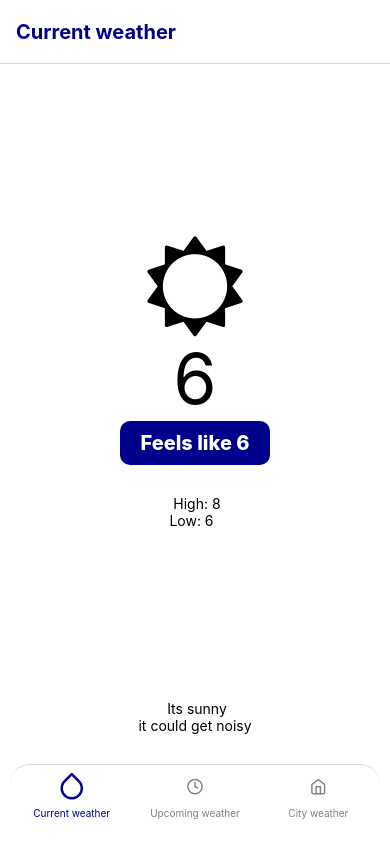
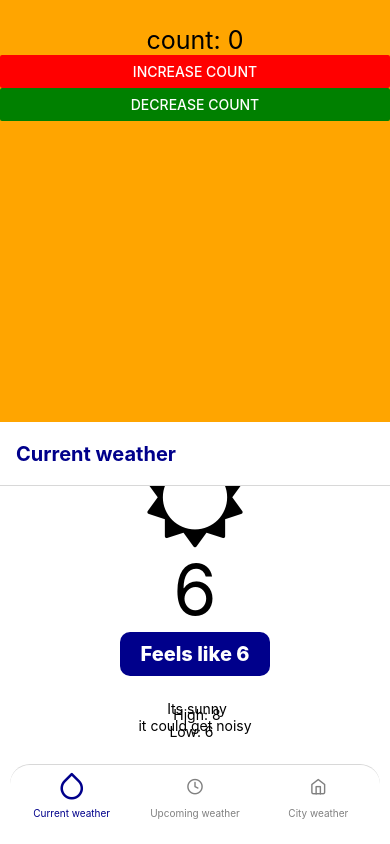
Before and after one commit to Trevor-143/React-Native-Weather-App, a React Native app: screen / in a window 390 px wide. Built offline with nearby package versions, Linux system fonts and the light colour scheme.

Commit message:
using state (3:14)

```diff
--- a/App.js
+++ b/App.js
@@ -1,11 +1,13 @@
 import React from "react";
 import { NavigationContainer } from "@react-navigation/native";
 import Tabs from "./src/components/Tabs";
+import Counter from "./src/demo/counter";
 
 
 export default function App() {
   return(
     <NavigationContainer>
+      <Counter />
       <Tabs />
     </NavigationContainer>
   )
--- /dev/null
+++ b/src/demo/Counter.jsx
@@ -0,0 +1,25 @@
+import react from "react";
+import { View, Text, Button, StyleSheet } from "react-native";
+
+export default function Counter() {
+    let count = 0
+ return (
+    <View style={styles.container} >
+        <Text style={styles.title} >{`count: ${count}`}</Text>
+        <Button color={'red'} title={'increase count'} onPress={() => {count++, console.log(count)}} />
+        <Button color={'green'} title={'decrease count'} onPress={() => {count--, console.log(count)}} />
+    </View>
+ )
+}
+
+const styles = StyleSheet.create({
+    container: {
+        flex: 1,
+        backgroundColor: 'orange'
+    },
+    title: {
+        alignSelf: 'center',
+        fontSize: 25,
+        marginTop: 25
+    }
+})
```
Also changed, not shown: src/screens/CurrentWeather.jsx (+0 -8 lines).
